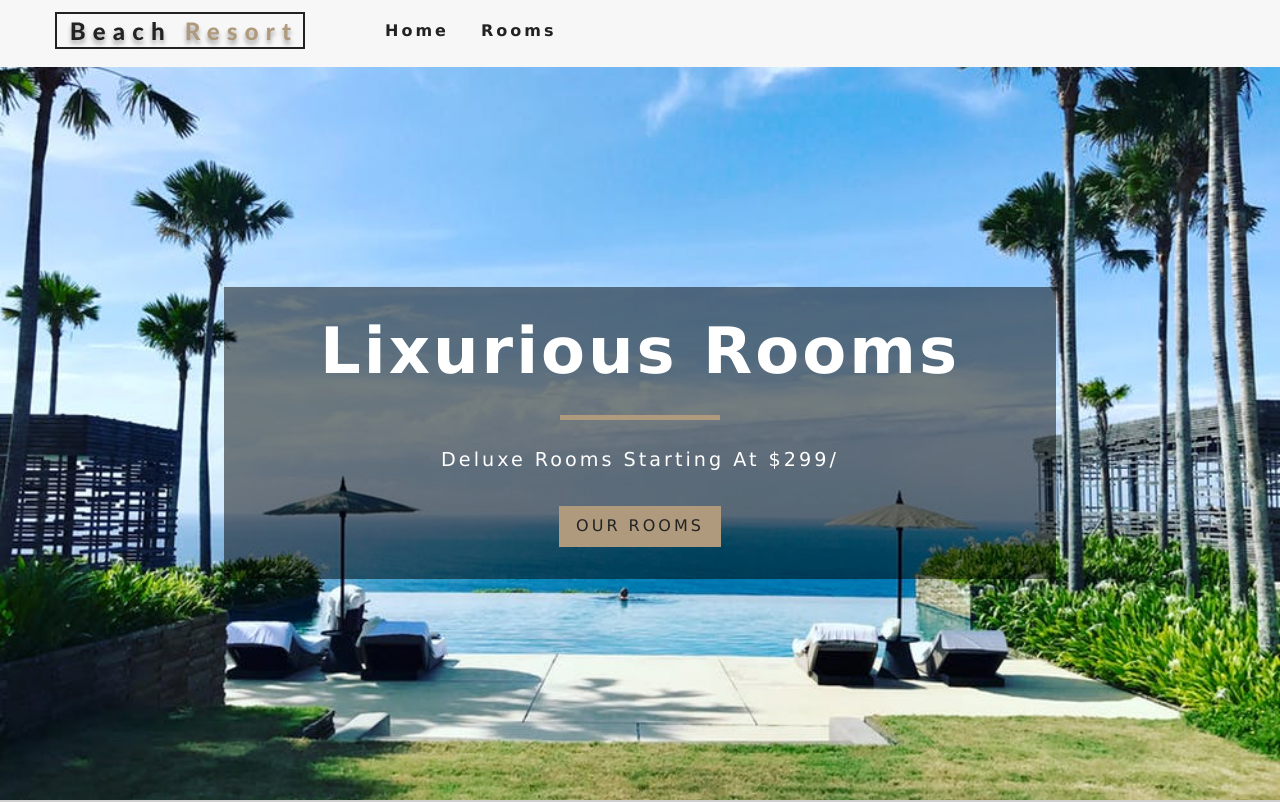
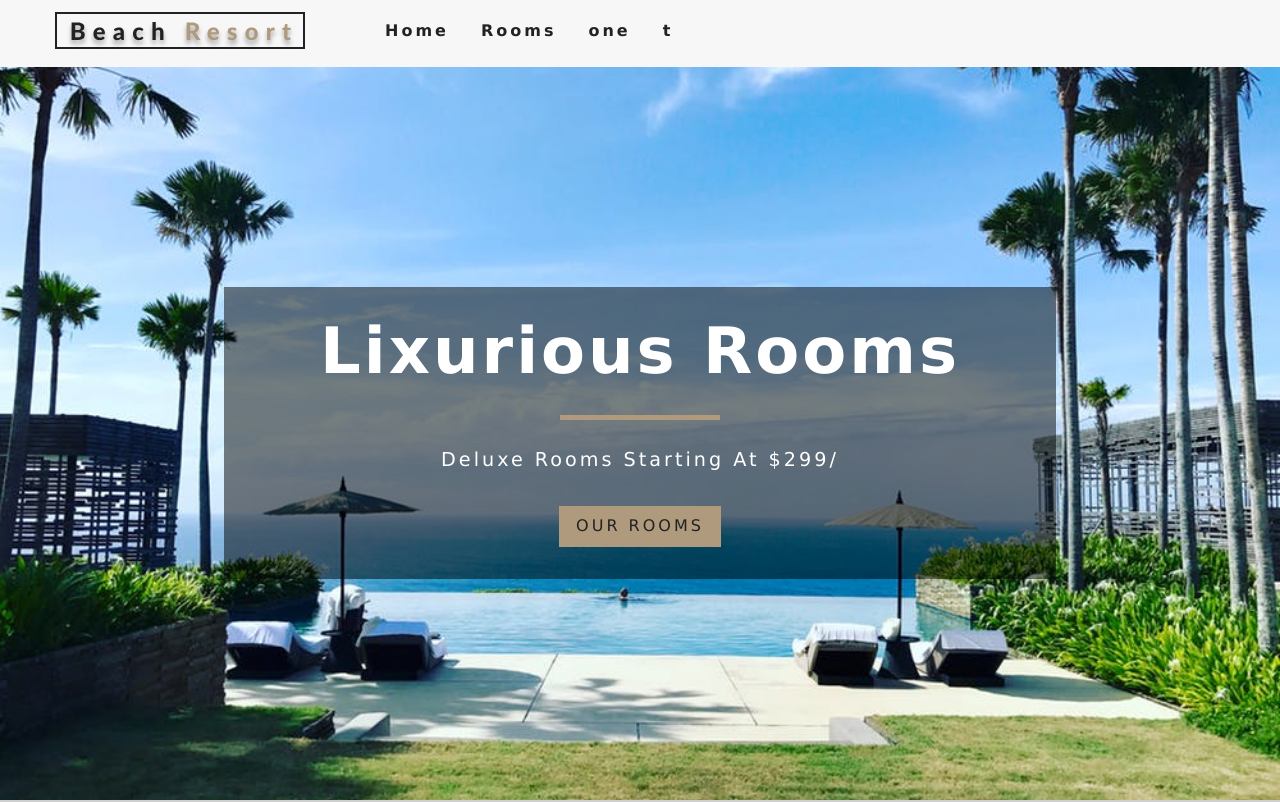
Before and after one commit to gustaveH/resort-hotel, a React (Create React App) app: page / in a window 1280 px wide. Shown: the top 802 px of the page. Built offline with nearby package versions, Linux system fonts and the light colour scheme; no server answers.

Commit message:
first cpmmit

```diff
--- a/src/components/Navbar.js
+++ b/src/components/Navbar.js
@@ -34,6 +34,12 @@ export default class Navbar extends Component {
             <li>
               <Link to='/rooms'>Rooms</Link>
             </li>
+            <li>
+              <Link to='/'>one</Link>
+            </li>
+            <li>
+              <Link to='/rooms'>t</Link>
+            </li>
           </ul>
         </div>
       </nav>
--- a/src/index.js
+++ b/src/index.js
@@ -1,6 +1,6 @@
 import React from 'react';
 import ReactDOM from 'react-dom';
-// import "./index.css"
+//import './index.css';
 import { BrowserRouter as Router } from 'react-router-dom';
 import App from './App';
 import * as serviceWorker from './serviceWorker';
```
